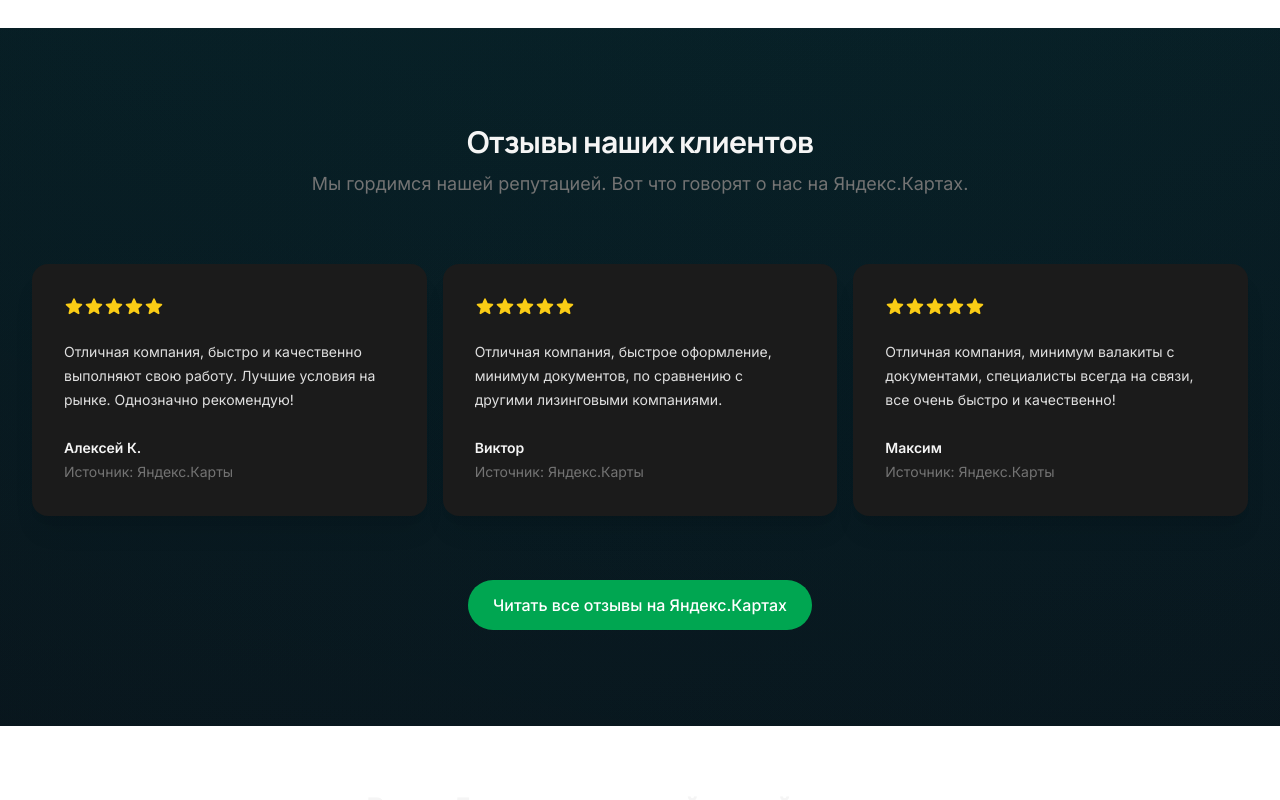
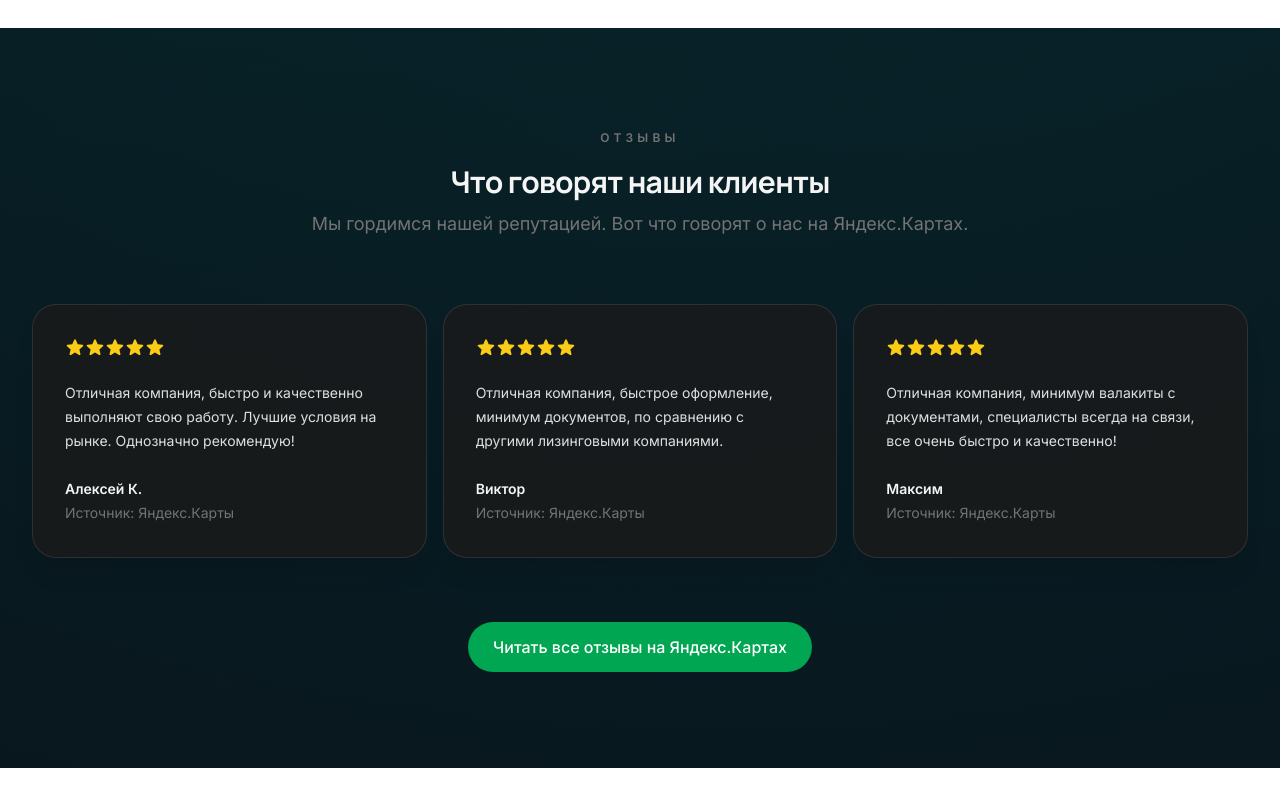
Before and after one commit to peexthree/lizing, a Next.js app: page / in a window 1280 px wide. Shown: the part 3200-4000 px from the top of the page. Built offline with nearby package versions, Linux system fonts and the light colour scheme; no server answers.

Commit message:
fix: Исправлен последний компонент, сайт полностью приведен к единому темному стилю

```diff
--- a/components/Footer.tsx
+++ b/components/Footer.tsx
@@ -41,7 +41,7 @@ const Footer: React.FC = () => {
   }, [])
 
   return (
-    <footer className="bg-white border-t border-slate-200">
+    <footer className="border-t border-white/10 mt-20">
       <div className="mx-auto max-w-7xl px-4 sm:px-6 lg:px-8 py-12">
         <div className="grid grid-cols-1 md:grid-cols-12 gap-8">
           <div className="md:col-span-4">
@@ -58,7 +58,7 @@ const Footer: React.FC = () => {
                 <ul className="mt-4 space-y-3">
                   {section.links.map(link => (
                     <li key={link.label}>
-                      <a href={link.href} onClick={e => scrollTo(e, link.href)} className="text-base text-muted hover:text-primary transition-colors">
+                      <a href={link.href} onClick={e => scrollTo(e, link.href)} className="text-base text-muted hover:text-accent transition-colors">
                           {link.label}
                       </a>
                     </li>
@@ -69,14 +69,14 @@ const Footer: React.FC = () => {
             <div>
                  <h3 className="text-sm font-semibold uppercase tracking-wider text-text">Контакты</h3>
                  <ul className="mt-4 space-y-3">
-                     <li><a href="tel:+79991234567" className="text-base text-muted hover:text-primary transition-colors">+7 (999) 123-45-67</a></li>
-                     <li><a href="mailto:info@lizing-tochka.ru" className="text-base text-muted hover:text-primary transition-colors">info@lizing-tochka.ru</a></li>
+                     <li><a href="tel:+79991234567" className="text-base text-muted hover:text-accent transition-colors">+7 (999) 123-45-67</a></li>
+                     <li><a href="mailto:info@lizing-tochka.ru" className="text-base text-muted hover:text-accent transition-colors">info@lizing-tochka.ru</a></li>
                  </ul>
             </div>
           </div>
         </div>
 
-        <div className="mt-12 border-t border-slate-200 pt-8 flex flex-col sm:flex-row justify-between items-center">
+        <div className="mt-12 border-t border-white/10 pt-8 flex flex-col sm:flex-row justify-between items-center">
           <p className="text-sm text-muted">&copy; {currentYear} Лизинг и точка. Все права защищены.</p>
           <p className="text-sm text-muted mt-4 sm:mt-0">Разработано с ❤️</p>
         </div>
--- a/components/Reviews.tsx
+++ b/components/Reviews.tsx
@@ -41,7 +41,8 @@ export default function Reviews() {
     <div className="py-24 sm:py-32">
       <div className="mx-auto max-w-7xl px-6 lg:px-8">
         <div className="mx-auto max-w-2xl text-center">
-          <h2 className="text-3xl font-bold tracking-tight text-text sm:text-4xl">Отзывы наших клиентов</h2>
+           <span className="text-xs font-semibold uppercase tracking-[0.35em] text-muted">Отзывы</span>
+          <h2 className="glass-title mt-4 text-3xl font-bold tracking-tight text-text sm:text-4xl">Что говорят наши клиенты</h2>
           <p className="mt-2 text-lg leading-8 text-muted">
             Мы гордимся нашей репутацией. Вот что говорят о нас на Яндекс.Картах.
           </p>
@@ -50,7 +51,7 @@ export default function Reviews() {
           <div className="-mt-8 sm:-mx-4 sm:columns-2 sm:text-[0] lg:columns-3">
             {reviews.map((review) => (
               <div key={review.id} className="pt-8 sm:inline-block sm:w-full sm:px-4">
-                <figure className="rounded-2xl bg-surface p-8 text-sm leading-6 shadow-soft-lg">
+                <figure className="rounded-3xl border border-white/10 bg-surface/80 p-8 text-sm leading-6 shadow-soft-lg backdrop-blur-2xl">
                   <div className="flex items-center">
                     {[0, 1, 2, 3, 4].map((rating) => (
                       <StarIcon
```
